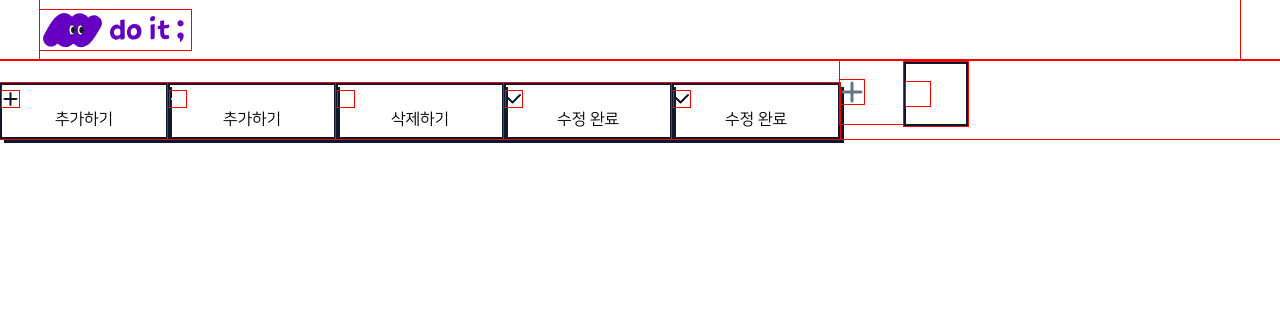
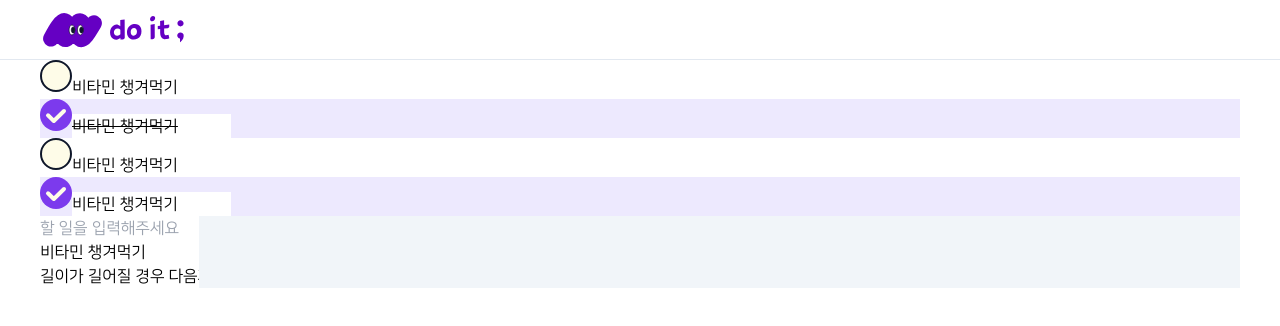
Before and after one commit to jeonoeun/codeit-todo, a Next.js app: page / in a window 1280 px wide. Shown: the top 326 px of the page. Built offline with nearby package versions, Linux system fonts and the light colour scheme.

Commit message:
✨feat: TodoItem, TodoInput 컴포넌트 추가

```diff
--- a/src/app/page.tsx
+++ b/src/app/page.tsx
@@ -1,61 +1,25 @@
-import Button from "@/components/common/Button";
-import plus_black from "../../public/icons/plus_black.svg";
-import plus from "../../public/icons/plus.svg";
-import x from "../../public/icons/X.svg";
-import check from "../../public/icons/check.svg";
-import edit from "../../public/icons/edit.svg";
-import plus_variant from "../../public/icons/plus_variant.svg";
+import TodoItem from "@/components/todo/TodoItem";
 
 export default function Home() {
   return (
-    <div>
-      <Button
-        type="submit"
-        text="추가하기"
-        icon={plus_black}
-        variant="slate"
-        border
-      />
-      <Button
-        type="submit"
-        text="추가하기"
-        icon={plus}
-        variant="violet"
-        border
-      />
+    <main className="wrapper">
+      <div className="container-layout">
+        {/* input-list */}
+        <TodoItem mode="list" value="비타민 챙겨먹기" checked={false} />
+        <TodoItem mode="list" value="비타민 챙겨먹기" checked={true} />
 
-      <Button
-        type="submit"
-        text="삭제하기"
-        icon={x}
-        variant="rose"
-        border
-      />
-      <Button
-        type="submit"
-        text="수정 완료"
-        icon={check}
-        variant="slate"
-        border
-      />
-      <Button
-        type="submit"
-        text="수정 완료"
-        icon={check}
-        variant="lime"
-        border
-      />
-      <Button
-        type="button"
-        icon={plus_variant}
-        variant="slate"
-      />
-      <Button
-        type="button"
-        icon={edit}
-        variant="dark"
-        border
-      />
-    </div>
+        {/* input-detail */}
+        <TodoItem mode="detail" value="비타민 챙겨먹기" checked={false} />
+        <TodoItem mode="detail" value="비타민 챙겨먹기" checked={true} />
+
+        {/* input-add */}
+        <TodoItem mode="add" value="" />
+        <TodoItem mode="add" value="비타민 챙겨먹기" />
+        <TodoItem
+          mode="add"
+          value="길이가 길어질 경우 다음과 같이 계속 오른쪽으로 갑니다... 길이가 길어질 경우 다음과 같이 계속 오른쪽으로 갑니다... 길이가 길어질 경우 다음과 같 길이가 길어질 경우 다음과 같이 계속 오른쪽으로 갑니다... 길이가 길어질 경우 다음과 같이 계속 오른쪽으로 갑니다... 길이가 길어질 경우 다음과 같"
+        />
+      </div>
+    </main>
   );
 }
--- /dev/null
+++ b/src/components/todo/TodoInput.tsx
@@ -0,0 +1,34 @@
+"use client";
+
+import clsx from "clsx";
+import { useState } from "react";
+
+interface TodoInputProps {
+  mode: "list" | "detail" | "add";
+  value: string;
+  checked?: boolean;
+}
+
+const TodoInput = ({ mode, value, checked }: TodoInputProps) => {
+  const [inputValue, setInputValue] = useState(value);
+
+  const onTodoInputChange = (e: React.ChangeEvent<HTMLInputElement>) => {
+    setInputValue(e.target.value);
+  };
+
+  return (
+    <input
+      type="text"
+      value={inputValue}
+      onChange={onTodoInputChange}
+      placeholder={mode === "add" ? "할 일을 입력해주세요" : undefined}
+      className={clsx(
+        "input-base",
+        mode === "list" && checked && "line-through",
+        mode === "detail" && "input-detail"
+      )}
+    />
+  );
+};
+
+export default TodoInput;
--- /dev/null
+++ b/src/components/todo/TodoItem.tsx
@@ -0,0 +1,33 @@
+import Image from "next/image";
+import TodoInput from "./TodoInput";
+
+import checkbox from "../../../public/icons/checkbox.svg";
+import checkbox_done from "../../../public/icons/checkbox_done.svg";
+import clsx from "clsx";
+
+interface TodoItemProps {
+  mode: "list" | "detail" | "add";
+  value: string;
+  checked?: boolean;
+}
+
+const TodoItem = ({ mode, value, checked }: TodoItemProps) => {
+  const bgColor =
+    mode === "add" ? "bg-slate-100" : checked ? "bg-violet-100" : "bg-white";
+
+  return (
+    <div className={clsx("todo-item", `todo-${mode}`, bgColor)}>
+      {mode !== "add" && (
+        <button>
+          <Image
+            src={checked ? checkbox_done : checkbox}
+            alt={checked ? "완료된 할 일" : "할 일 미완료"}
+          />
+        </button>
+      )}
+      <TodoInput mode={mode} value={value} checked={checked} />
+    </div>
+  );
+};
+
+export default TodoItem;
--- a/src/styles/globals.css
+++ b/src/styles/globals.css
@@ -3,6 +3,7 @@
 @tailwind utilities;
 
 @import "./button.css";
+@import "./todo.css";
 
 @layer components {
   .wrapper {
@@ -36,6 +37,6 @@
   }
 }
 
-* {
+/* * {
   outline: 1px solid #f00;
-}
+} */
--- /dev/null
+++ b/src/styles/todo.css
@@ -0,0 +1,23 @@
+.todo-item {
+    @apply flex items-center gap-[16px] border-2 border-slate-900 rounded-full overflow-hidden
+}
+
+.todo-list {
+    @apply px-[12px] py-[9px]
+}
+
+.todo-detail {
+    @apply justify-center h-[64px] py-[16px]
+}
+
+.todo-add {
+    @apply h-[56px] shadow-[4px_4px_0px_#0F172A] px-[24px] py-[17px]
+}
+
+.input-base {
+    @apply w-full outline-none border-none bg-transparent placeholder:text-slate-500
+}
+
+.input-detail {
+    @apply max-w-[138px] underline text-20-bold
+}
```
